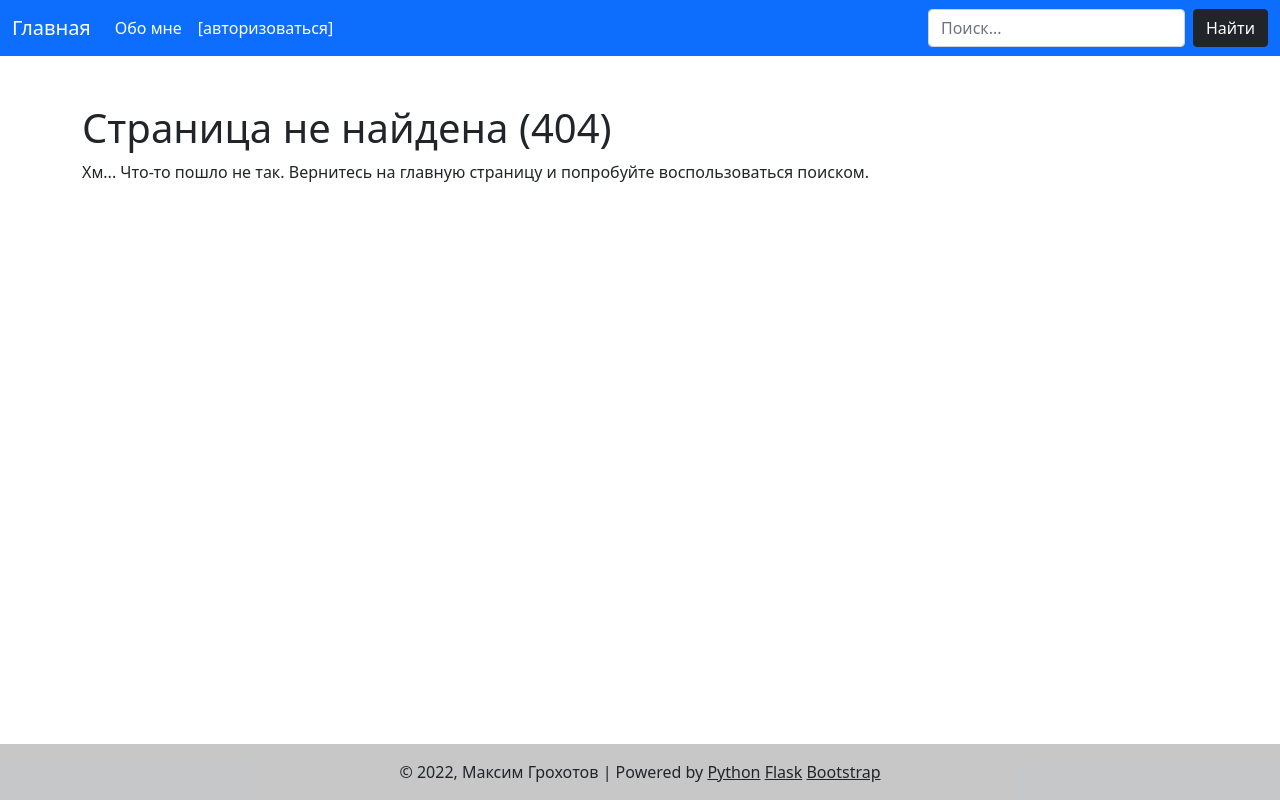
After one commit to relhfox/Relhfox_blog, a Flask app: template templates/404.html in a window 1280 px wide. The commit adds this page. Run offline with Flask 2, Linux system fonts and the light colour scheme; the template is opened without the code that fills it, so the values that code supplies are empty; parts of the project's set-up code (start-up, migrations or seed data) failed here and were passed over.

Commit message:
Line breaks in posts added. Footer added. Page 404 added

```diff
--- a/posts/blueprint.py
+++ b/posts/blueprint.py
@@ -40,7 +40,7 @@ def create_post():
 @posts.route('/<slug>/edit/', methods=['POST', 'GET'])
 @login_required
 def edit_post(slug):
-    post_to_edit = Post.query.filter(Post.slug == slug).first()
+    post_to_edit = Post.query.filter(Post.slug == slug).first_or_404()
     if request.method == 'POST':
         post_form = PostForm(formdata=request.form, obj=post_to_edit)
         post_form.populate_obj(post_to_edit)
@@ -68,7 +68,7 @@ def index():
 
 @posts.route('/<slug>')
 def open_post(slug):
-    post_to_open = Post.query.filter(Post.slug == slug).first()
+    post_to_open = Post.query.filter(Post.slug == slug).first_or_404()
     tags_to_show = post_to_open.tags
     return render_template('posts/open_post.html', post=post_to_open, tags=tags_to_show)
 
@@ -76,7 +76,7 @@ def open_post(slug):
 @posts.route('/tag/<slug>')
 def tag_detail(slug):
     tag_slug = slug
-    tag_to_open = Tag.query.filter(Tag.slug == slug).first()
+    tag_to_open = Tag.query.filter(Tag.slug == slug).first_or_404()
     posts_of_tag = Post.query.filter(Post.tags.contains(tag_to_open))
     curr_page = request.args.get('page')
     if curr_page and curr_page.isdigit():
--- a/posts/templates/posts/create_post.html
+++ b/posts/templates/posts/create_post.html
@@ -7,12 +7,13 @@
 
 
 {% block content_title %}
+    <br />
     Создание нового поста
 {% endblock %}
 
 
 {% block content %}
-    <div class="col-md-6">
+    <div class="col-md-8">
         <form action="{{ url_for('posts.create_post') }}" method="POST">
 
             {% for field in form %}
@@ -22,6 +23,7 @@
                 </div>
             {% endfor %}
 
+            <br />
             <button type="submit" class="btn btn-primary">Создать</button>
         </form>
     </div>
--- a/posts/templates/posts/edit_post.html
+++ b/posts/templates/posts/edit_post.html
@@ -7,12 +7,13 @@
 
 
 {% block content_title %}
+    <br />
     Редактирование поста
 {% endblock %}
 
 
 {% block content %}
-    <div class="col-md-6">
+    <div class="col-md-8">
         <form action="{{ url_for('posts.edit_post', slug=post.slug) }}" method="POST">
 
             {% for field in form %}
@@ -22,6 +23,7 @@
                 </div>
             {% endfor %}
 
+            <br />
             <button type="submit" class="btn btn-primary">Подтвердить</button>
 
         </form>
--- /dev/null
+++ b/templates/404.html
@@ -0,0 +1,19 @@
+{% extends 'base.html' %}
+
+
+{% block title %}
+    Страница не найдена
+{% endblock %}
+
+
+{% block content_title %}
+    <br />
+    Страница не найдена (404)
+{% endblock %}
+
+
+{% block content %}
+    <p>
+        Хм... Что-то пошло не так. Вернитесь на главную страницу и попробуйте воспользоваться поиском.
+    </p>
+{% endblock %}
--- a/templates/about.html
+++ b/templates/about.html
@@ -7,12 +7,13 @@
 
 
 {% block content_title %}
+    <br />
     Обо мне
 {% endblock %}
 
 
 {% block content %}
-    <p>
+    <div class="col-md-9">
         Содержание
-    </p>
+    </div>
 {% endblock %}
--- a/templates/base.html
+++ b/templates/base.html
@@ -1,5 +1,5 @@
 <!DOCTYPE html>
-<html lang="en">
+<html lang="en" style="height: 100%; box-sizing: border-box;">
 
     <head>
         <meta charset="UTF-8">
@@ -10,7 +10,7 @@
         </title>
     </head>
 
-    <body>
+    <body style="position: relative; min-height: 100%; padding-bottom: 5rem;">
 
         <nav class="navbar navbar-expand-lg navbar-dark bg-primary">
           <div class="container-fluid">
@@ -71,6 +71,15 @@
             {% endblock %}
         </div>
 
+        <footer class="bg-light text-center text-lg-start" style="position: absolute; right: 0; bottom: 0; left: 0;">
+            <div class="text-center p-3" style="background-color: rgba(0, 0, 0, 0.2);">
+                © 2022, Максим Грохотов | Powered by
+                <a class="text-dark" href="https://www.python.org/">Python</a>
+                <a class="text-dark" href="https://flask.palletsprojects.com/">Flask</a>
+                <a class="text-dark" href="https://getbootstrap.com/">Bootstrap</a>
+            </div>
+        </footer>
+
     </body>
 
 </html>
--- a/templates/security/login_user.html
+++ b/templates/security/login_user.html
@@ -7,6 +7,7 @@
 
 
 {% block content_title %}
+    <br />
     {{ _('Login') }}
 {% endblock %}
 
--- a/view.py
+++ b/view.py
@@ -11,3 +11,8 @@ def index():
 @app.route("/about")
 def about():
     return render_template('about.html')
+
+
+@app.errorhandler(404)
+def page_not_found(e):
+    return render_template('404.html'), 404
```
Also changed, not shown: posts/templates/posts/index.html (+5 -4 lines), posts/templates/posts/open_post.html (+6 -5 lines), posts/templates/posts/tag_detail.html (+4 -3 lines). Lines whose indentation alone changed are shown as unchanged.
